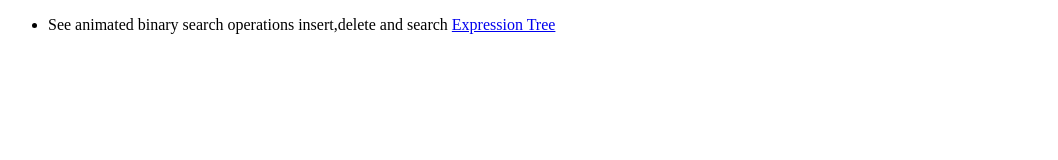
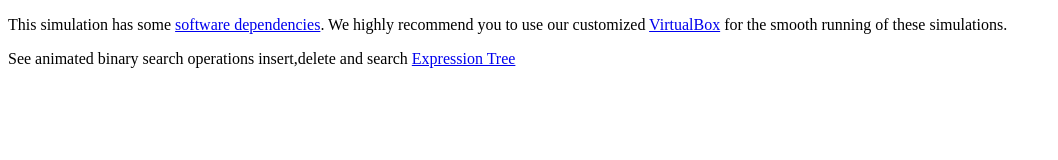
Before and after one commit to virtual-labs/exp-expression-trees-iiith, a plain HTML site: page experiment/simulation/index.html in a window 1280 px wide. Shown: the whole page, without its empty margins (0-1058 px from the left). Drawn offline with Linux system fonts and the light colour scheme.

Commit message:
added prerequisites link

```diff
--- a/experiment/simulation/index.html
+++ b/experiment/simulation/index.html
@@ -7,10 +7,10 @@
 <body>
 		<!-- Your code goes here-->
 
-	  <ul>
-              <li>See animated binary search operations insert,delete and search <a href="#" onclick='window.open("exptree.html","ExpressionTree","height=900,width=1200")'>Expression Tree</a>
-               </li>
-          </ul>
+
+	<p>This simulation has some <a href="../../../Introdcution.html">software dependencies</a>. We highly recommend you to use our customized <a href="https://docs.google.com/document/d/1mX0YMtFk4Dxn_vQBJmUJ8pIOPE2hVf6AscJMdLWd9k8">VirtualBox</a> for the smooth running of these simulations.</p>
+	 <p>See animated binary search operations insert,delete and search <a href="#" onclick='window.open("exptree.html","ExpressionTree","height=900,width=1200")'>Expression Tree</a></p>
+
 
 	<!-- Add JS at the bottom of HTML file -->
         <script src="./js/main.js"></script>
```
